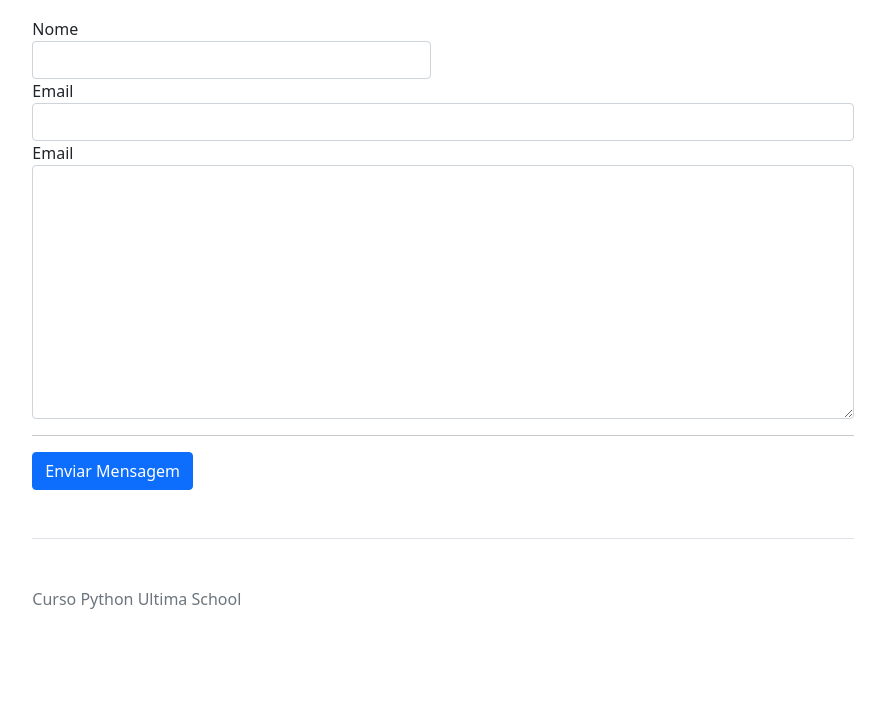
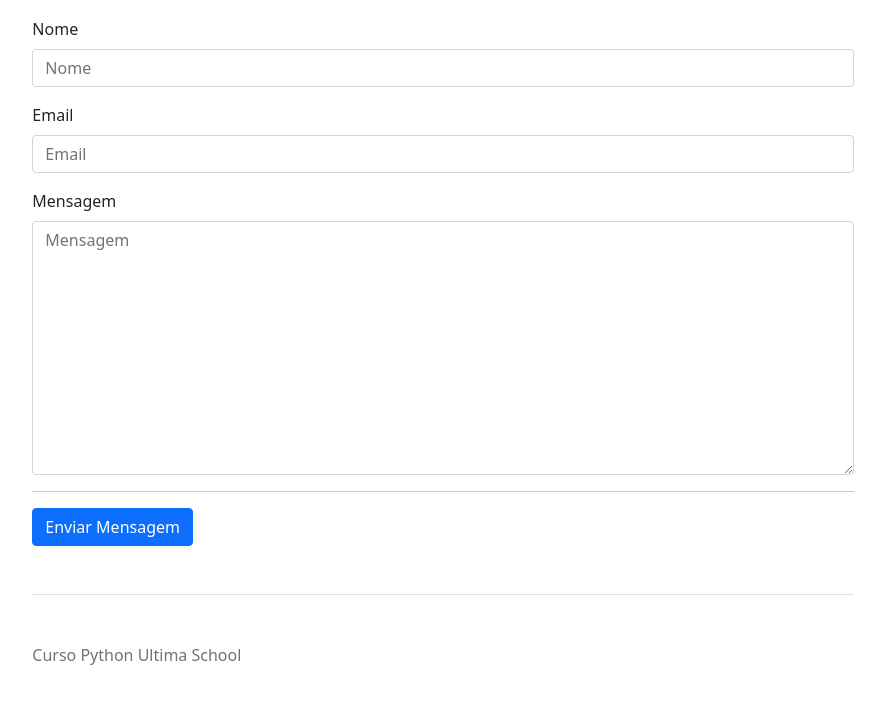
Before and after one commit to ziuLhenrique/Pet_in_Django, a Django app: template base/templates/contato.html in a window 1280 px wide. Shown: the part 252-967 px from the top of the page, without its empty margins (197-1082 px from the left). Before the commit the page ends 861 px from the top, so only its background shows below. Run offline with Django 4.2, Linux system fonts and the light colour scheme; the template is opened without the code that fills it: values that come from a table or form of the project are taken from there, others are empty; some libraries are stand-ins or nearby versions.

Commit message:
modificado: contato.html, views.py, settings.py.  newfile_Criado: forms.py

```diff
--- /dev/null
+++ b/base/forms.py
@@ -0,0 +1,6 @@
+from django import forms
+
+class ContatoForm(forms.Form):
+    nome  = forms.CharField()
+    email = forms.EmailField()
+    mensagem = forms.CharField(widget=forms.Textarea)
--- a/base/templates/contato.html
+++ b/base/templates/contato.html
@@ -1,4 +1,5 @@
 <!doctype html>
+{% load bootstrap5 %}
 <html lang="en">
     <head>
         <meta charset="utf-8">
@@ -38,27 +39,12 @@
             <p>
                 Envie uma mensagem através do formulário abaixo ou ligue para o telefone {{ telefone }} falando com o responsável {{ responsavel | upper }}-Email para contato-{{ email }}
             </p>
-            <form action="" method="post">
-                <div class="row">
-                    <div class="col-md-6">
-                        <div class="form-group">
-                            <label for="id_nome">Nome</label>
-                            <input type="text" class="form-control" id="id_nome" name="nome">
-                        </div>
-                    </div>
-                    <div class="cold-md-6">
-                        <div class="form-group">
-                            <label for="id_nome">Email</label>
-                            <input type="text" class="form-control" id="id_email" name="email">
-                        </div>
-                    </div>
-                    <div class="cold-md-12">
-                        <div class="form-group">
-                            <label for="id_nome">Email</label>
-                            <textarea name="mensagem" id="id_mensagem" cols="30" rows="10" class="form-control"></textarea>
-                        </div>
-                    </div>
-                </div>
+            {% if sucesso %}
+            <p class="alert alert-success">Mensagem enviada com sucesso</p>
+            {% endif %}
+            <form action="" method="post" novalidate>
+                {% csrf_token %}
+                {% bootstrap_form form %}
                 <hr>
                 <button type="submit" class="btn btn-primary">Enviar Mensagem</button>
             </form>
--- a/dj_ultima/settings.py
+++ b/dj_ultima/settings.py
@@ -37,7 +37,8 @@ INSTALLED_APPS = [
     'django.contrib.sessions',
     'django.contrib.messages',
     'django.contrib.staticfiles',
-    'base'
+    'bootstrap5',
+    'base',
 ]
 
 MIDDLEWARE = [
```
Also changed, not shown: base/views.py (+10 -2 lines).
